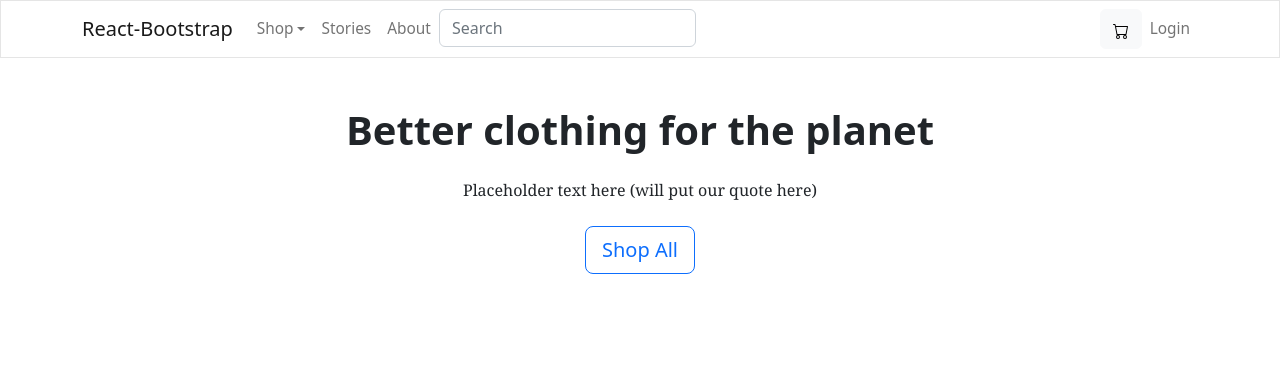
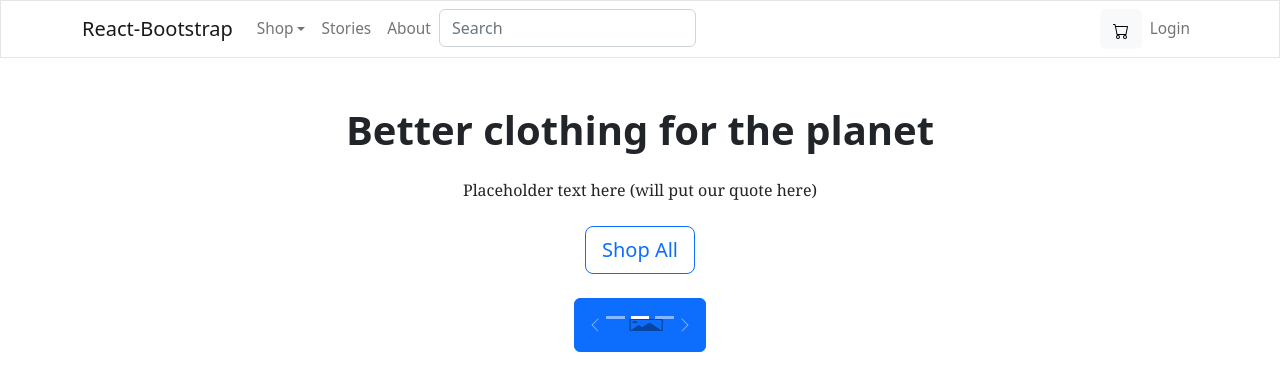
Before and after one commit to mehulll8/Flexi-project, a React (Create React App) app: page / in a window 1280 px wide. Shown: the top 390 px of the page. Built offline with nearby package versions, Linux system fonts and the light colour scheme.

Commit message:
iniatilzation of carousel

```diff
--- a/src/App.css
+++ b/src/App.css
@@ -36,3 +36,8 @@
     transform: rotate(360deg);
   }
 }
+
+img {
+  width: 40px;
+  height: 40px;
+ }
--- /dev/null
+++ b/src/Components/carousel.jsx
@@ -0,0 +1,52 @@
+import { Button } from 'react-bootstrap';
+import Carousel from 'react-bootstrap/Carousel';
+import '../App.css';
+import '../bootstrap.min.css';
+
+function UncontrolledExample() {
+  return (
+    <Button className='carousel'>
+        <Carousel className='m-auto p-auto'>
+        <Carousel.Item>
+            <img
+            className="d-block w-100"
+            src={require("./placeholder-image.jpg")}
+            alt="First slide"
+            />
+            <Carousel.Caption>
+            <h3>First slide label</h3>
+            <p>Nulla vitae elit libero, a pharetra augue mollis interdum.</p>
+            </Carousel.Caption>
+        </Carousel.Item>
+        <Carousel.Item>
+            <img
+            className="d-block w-100"
+            src={require("./placeholder-image.jpg")}
+            alt="Second slide"
+            />
+
+            <Carousel.Caption>
+            <h3>Second slide label</h3>
+            <p>Lorem ipsum dolor sit amet, consectetur adipiscing elit.</p>
+            </Carousel.Caption>
+        </Carousel.Item>
+        <Carousel.Item>
+            <img
+            className="d-block w-100"
+            src={require("./placeholder-image.jpg")}
+            alt="Third slide"
+            />
+
+            <Carousel.Caption>
+            <h3>Third slide label</h3>
+            <p>
+                Praesent commodo cursus magna, vel scelerisque nisl consectetur.
+            </p>
+            </Carousel.Caption>
+        </Carousel.Item>
+        </Carousel>
+    </Button>
+  );
+}
+
+export default UncontrolledExample;
--- a/src/Views/Homepage.jsx
+++ b/src/Views/Homepage.jsx
@@ -2,7 +2,10 @@ import React from 'react'
 import Navbar from '../Components/Navbar_'
 import '../App.css'
 import 'bootstrap/dist/css/bootstrap.min.css';
-import {Button, Container } from 'react-bootstrap';
+import {Button,  Container } from 'react-bootstrap';
+import UncontrolledExample from '../Components/carousel';
+
+
 
 const Homepage = () => {
   return (
@@ -15,6 +18,9 @@ const Homepage = () => {
         <p className='m-auto p-auto'>Placeholder text here (will put our quote here)</p>
         <br></br>
         <Button variant="outline-primary" size="lg">Shop All</Button>
+        <br></br>
+        <br></br>
+        <UncontrolledExample></UncontrolledExample>
       </Container>
     </div>
   )
```
Also changed, not shown: src/Components/placeholder-image.jpg (added).
